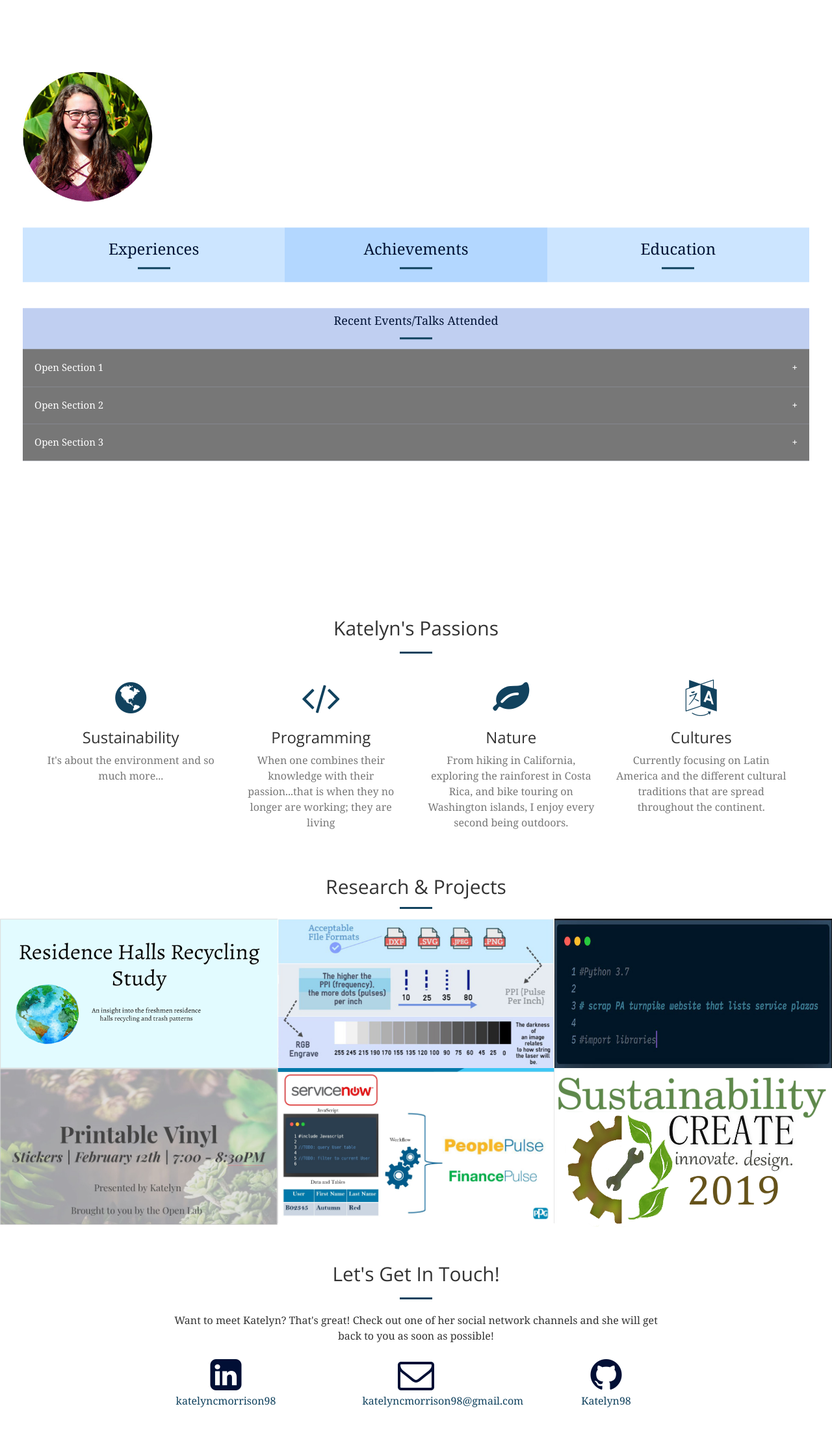
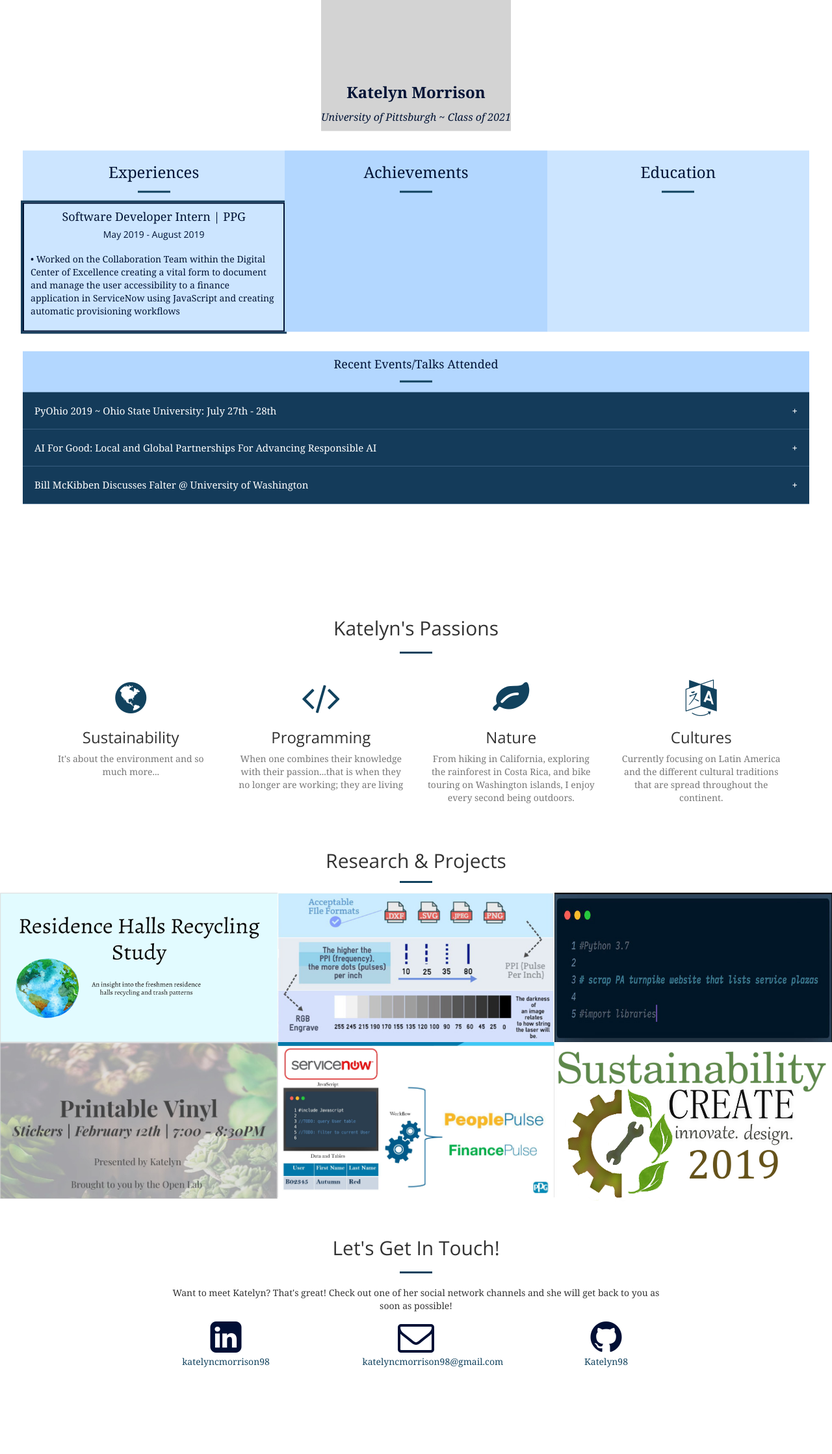
Before and after one commit to katelyn98/PersonalWebsite, a Jekyll site: the page built from index.md, in a window 1280 px wide. Shown: the whole page at 65% size. Built offline with Jekyll 4.4.1, drawn with Linux system fonts in a browser that asks for light colours; after the commit the page ends 2166 px from its top, so only the background shows below that.

Commit message:
adding experience - changing navbar look

```diff
--- a/_includes/header.html
+++ b/_includes/header.html
@@ -1,15 +1,21 @@
 <header>
     <div class="header-content">
-        <div class="row">
+        <div class="row" style="background-color: lightgray;">
             <div class="profile">
-                <img src="img/portfolio/MillenniumFellowshipProfilePic.jpg" width=200 height=200>
+                <!-- <img src="img/portfolio/MillenniumFellowshipProfilePic.png" width=100 height=100> -->
+                <p class="name">Katelyn Morrison</p>
+                <p class="university">University of Pittsburgh ~ Class of 2021</p>
             </div>
         </div>
         <div class="row">
-            <div class="box" style="background-color: rgb(204, 229, 255)">
+            <div class="box" style="background-color: rgb(204, 229, 255);">
                 <h3 id="title">Experiences</h3>
                 <hr>
-
+                <div class="innerbox" style="border: 2px solid; outline-style: solid; outline-color: rgb(20, 59, 90);">
+                        <h4>Software Developer Intern | PPG</h4>
+                        <h5>May 2019 - August 2019</h5>
+                        <p style="padding: 10px;"> • Worked on the Collaboration Team within the Digital Center of Excellence creating a vital form to document and manage the user accessibility to a finance application in ServiceNow using JavaScript and creating automatic provisioning workflows</p>
+                </div>
             </div>
             <div class="box" style="background-color: rgb(179, 215, 255)">
                 <h3 id="title">Achievements</h3>
@@ -31,15 +37,18 @@
                 <h4>Recent Events/Talks Attended</h4>
                 <hr>
 
-                <button class="collapsible">Open Section 1</button>
+                <button class="collapsible">PyOhio 2019 ~ Ohio State University: July 27th - 28th</button>
+                <div class="content">
+                    <h5>Talks attended: </h5>
+                    <p>~ Demystifying Machine Learning: Nikola Novakovic</p>
+                    <p>~ Feature Engineering: An Apprentice’s Guide to the “Dark Art” of Machine Learning: Deborah Diller Harris</p>
+                    <p>~ </p>
+                </div>
+                <button class="collapsible">AI For Good: Local and Global Partnerships For Advancing Responsible AI</button>
                 <div class="content">
                     <p>Lorem ipsum dolor sit amet, consectetur adipisicing elit, sed do eiusmod tempor incididunt ut labore et dolore magna aliqua. Ut enim ad minim veniam, quis nostrud exercitation ullamco laboris nisi ut aliquip ex ea commodo consequat.</p>
                 </div>
-                <button class="collapsible">Open Section 2</button>
-                <div class="content">
-                    <p>Lorem ipsum dolor sit amet, consectetur adipisicing elit, sed do eiusmod tempor incididunt ut labore et dolore magna aliqua. Ut enim ad minim veniam, quis nostrud exercitation ullamco laboris nisi ut aliquip ex ea commodo consequat.</p>
-                </div>
-                <button class="collapsible">Open Section 3</button>
+                <button class="collapsible">Bill McKibben Discusses Falter @ University of Washington</button>
                 <div class="content">
                     <p>Lorem ipsum dolor sit amet, consectetur adipisicing elit, sed do eiusmod tempor incididunt ut labore et dolore magna aliqua. Ut enim ad minim veniam, quis nostrud exercitation ullamco laboris nisi ut aliquip ex ea commodo consequat.</p>
                 </div>
@@ -64,33 +73,4 @@
         </div>
     </div>
 
-    <!-- <script>
-        var slideIndex = 1;
-        showSlides(slideIndex);
-
-        function plusSlides(n) {
-            showSlides(slideIndex += n);
-        }
-
-        function currentSlide(n) {
-            showSlides(slideIndex = n);
-        }
-
-        function showSlides(n) {
-            var i;
-            var slides = document.getElementsByClassName("mySlides");
-            var dots = document.getElementsByClassName("dot");
-            if (n > slides.length) {slideIndex = 1}
-            if (n < 1) {slideIndex = slides.length}
-            for (i = 0; i < slides.length; i++) {
-                slides[i].style.display = "none";
-            }
-            for (i = 0; i < dots.length; i++) {
-                dots[i].className = dots[i].className.replace(" active", "");
-            }
-            slides[slideIndex-1].style.display = "block";
-            dots[slideIndex-1].className += " active";
-        }
-    </script> -->
-
 </header>
--- a/_includes/portfolio.html
+++ b/_includes/portfolio.html
@@ -1,7 +1,7 @@
 <section class="no-padding" id="portfolio">
     <div class="title">
         <h2>Research & Projects</h2>
-        <hr style="margin-top:15px auto ">
+        <hr>
     </div>
     <div class="container-fluid">
         <div class="row no-gutter">
--- a/_sass/_base.scss
+++ b/_sass/_base.scss
@@ -37,9 +37,8 @@ h6 {
 }
 
 p {
-    font-size: 16px;
-    line-height: 1.5;
-    margin-bottom: 20px;
+    font-size: 14px;
+    text-align: center;
 }
 
 
@@ -167,18 +166,33 @@ header {
         top: 50%;
 
         .profile {
-            flex: left;
-            margin-top: 150px;
+            margin-top: 250px;
         }
 
-        .profile img {
-            display: inline-flex;
-            position: left;
+        // .profile img {
+        //     display: inline-flex;
+        //     position: left;
+        //     padding: 10px;
+        // }
+
+        .name{
+            font-weight: bold;
+            text-align: center;
+            font-size: 24px;
+            flex-direction: row;
+            margin: none;
+        }
+
+        .university {
+            font-style: italic;
+            font-size: 16px;
+            flex-direction: row;
+            font-family: cambria;
         }
 
         .info {
             flex: 50%;
-            background-color: rgb(192, 207, 241);
+            background-color:  rgb(179, 215, 255);
         }
 
         hr {
@@ -190,7 +204,7 @@ header {
         }
 
         .collapsible {
-            background-color: #777;
+            background-color: rgb(20, 59, 90);
             color: white;
             cursor: pointer;
             padding: 18px;
@@ -202,7 +216,8 @@ header {
           }
 
           .active, .collapsible:hover {
-            background-color: #555;
+            background-color:  rgb(204, 229, 255);
+            color: rgb(20, 59, 90);
           }
 
           .collapsible:after {
@@ -218,13 +233,18 @@ header {
           }
 
           .content {
-            padding: 0 18px;
+            text-align: left;
+            line-height: 10px;
             max-height: 0;
             overflow: hidden;
             transition: max-height 0.2s ease-out;
             background-color: #f1f1f1;
           }
 
+          .content h5{
+              font-weight: bold;
+              font-family: Cambria;
+          }
         .header-content-inner {
             h1 {
                 font-weight: 500;
@@ -240,12 +260,16 @@ header {
         }
 
         .row{
-            padding-top: 40px;
-            display: flex;
+            padding-top: 25px;
+            display: inline-flex;
         }
 
         .box{
             flex: 50%;
+        }
+
+        .box p{
+            text-align: left;
         }
 
         #title{
```
Also changed, not shown: img/portfolio/MillenniumFellowshipProfilePic.jpg (deleted), img/portfolio/MillenniumFellowshipProfilePic.png (added).
